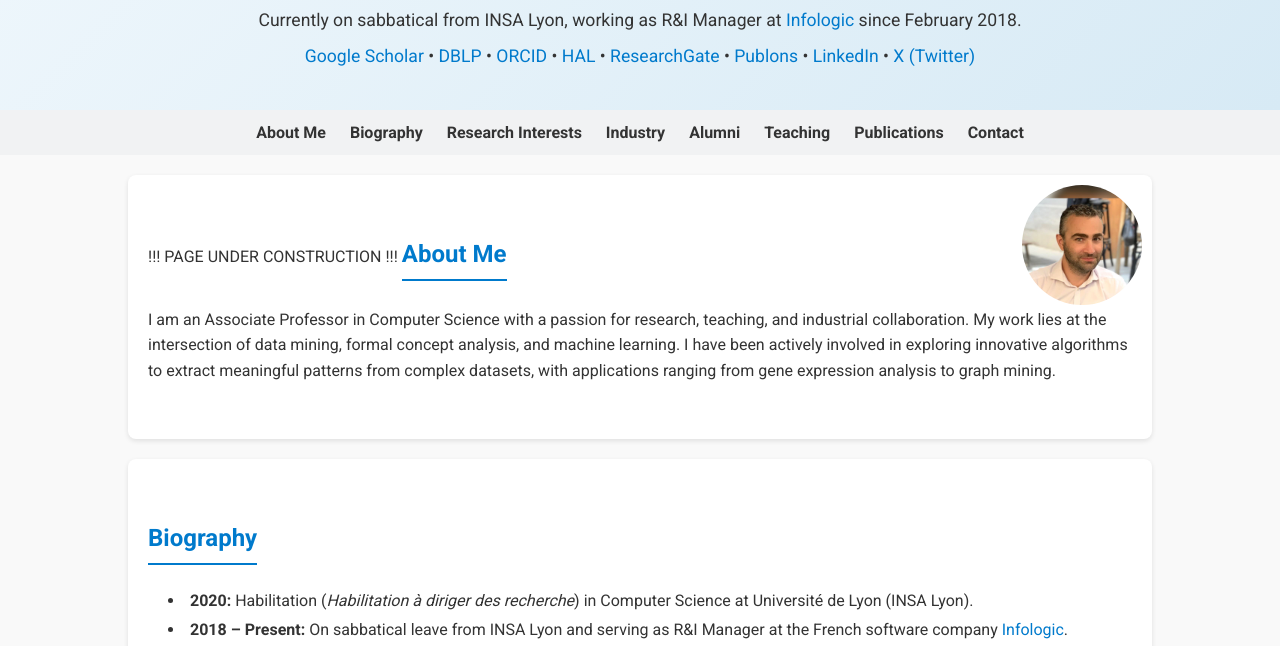
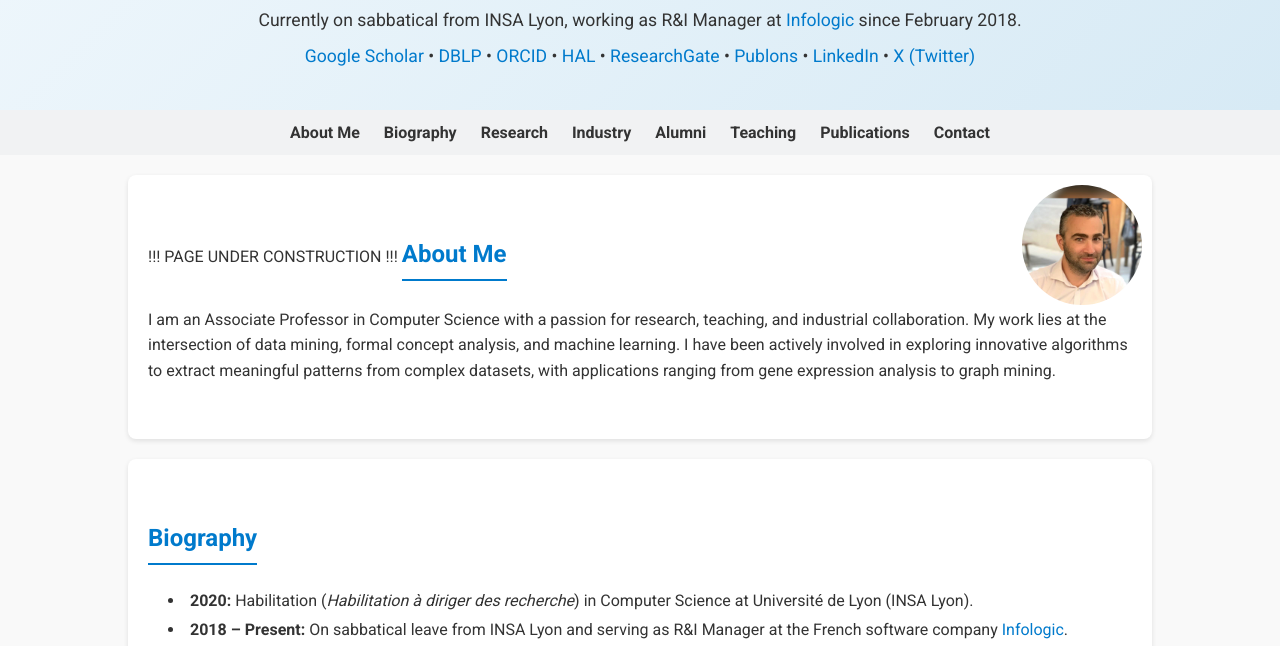
Before and after one commit to mehdi-kaytoue/mehdi-kaytoue.github.io, a plain HTML site: page index.html in a window 1280 px wide. Shown: the part 136-782 px from the top of the page. Drawn offline with Linux system fonts and the light colour scheme.

Commit message:
Update index.html
style

```diff
--- a/index.html
+++ b/index.html
@@ -272,7 +272,7 @@ function toggleThesisDetails(event) {
   <nav>
     <a href="#about-me">About Me</a>
     <a href="#biography">Biography</a>
-    <a href="#research-interests">Research Interests</a>
+    <a href="#research-interests">Research</a>
     <a href="#industry">Industry</a>
     <a href="#phd-supervision-alumni">Alumni</a>
     <a href="#teaching">Teaching</a>
```
